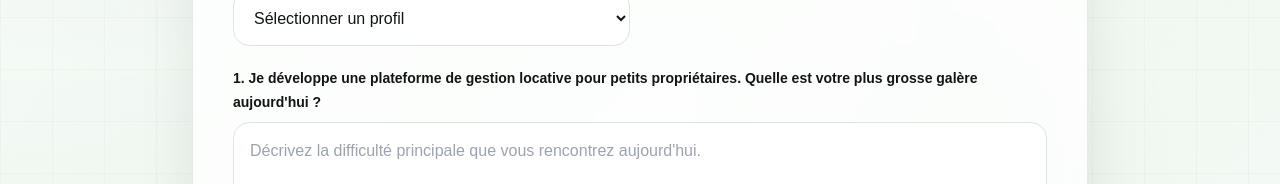
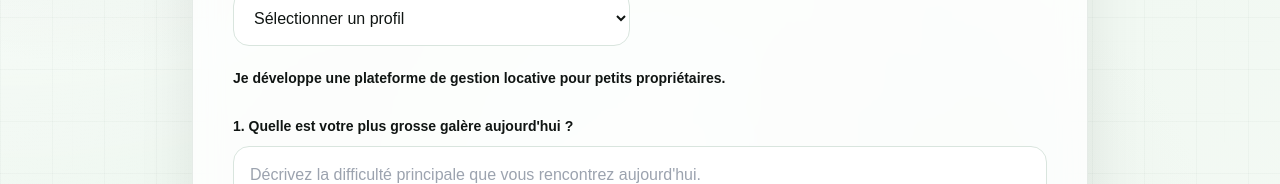
Before and after one commit to zozo01220/LokIzy.Website, a Next.js app: page /survey in a window 1280 px wide. Shown: the part 607-791 px from the top of the page. Built offline with nearby package versions, Linux system fonts and the light colour scheme; no server answers.

Commit message:
Update form survey

```diff
--- a/components/SurveyForm.tsx
+++ b/components/SurveyForm.tsx
@@ -212,7 +212,14 @@ export default function SurveyForm() {
 
             <TextareaField
               id="surveyPain"
-              label="1. Je développe une plateforme de gestion locative pour petits propriétaires. Quelle est votre plus grosse galère aujourd'hui ?"
+              label={
+                <>
+                  Je développe une plateforme de gestion locative pour petits propriétaires.
+                  <br />
+                  <br />
+                  1. Quelle est votre plus grosse galère aujourd'hui ?
+                </>
+              }
               value={values.surveyPain}
               onChange={(value) => updateField("surveyPain", value)}
               placeholder="Décrivez la difficulté principale que vous rencontrez aujourd'hui."
@@ -333,7 +340,7 @@ export default function SurveyForm() {
 
 type BaseFieldProps = {
   id: string;
-  label: string;
+  label: React.ReactNode;
   value: string;
   onChange: (value: string) => void;
   error?: string;
```
